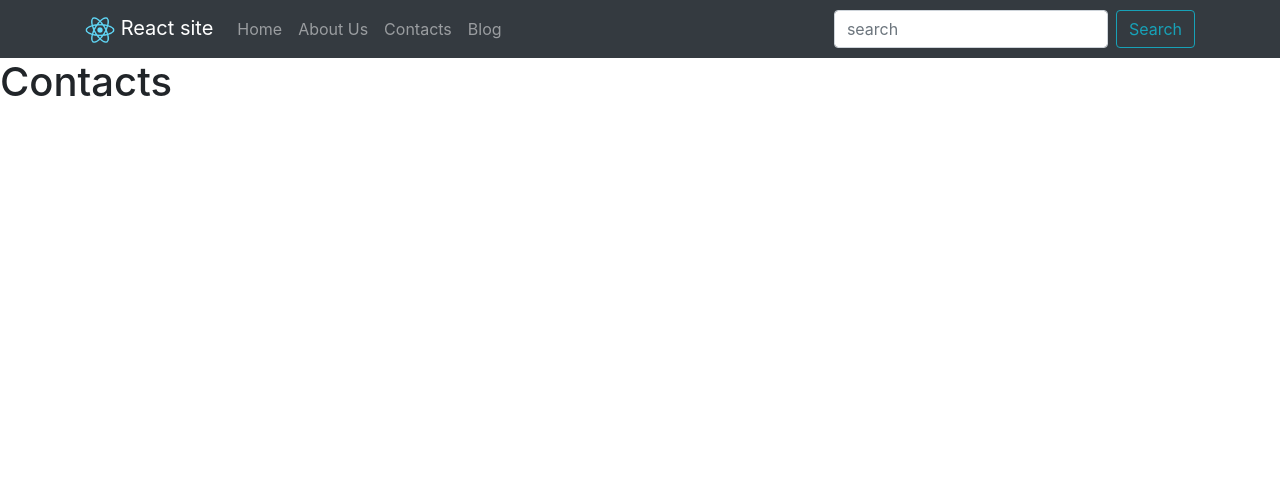
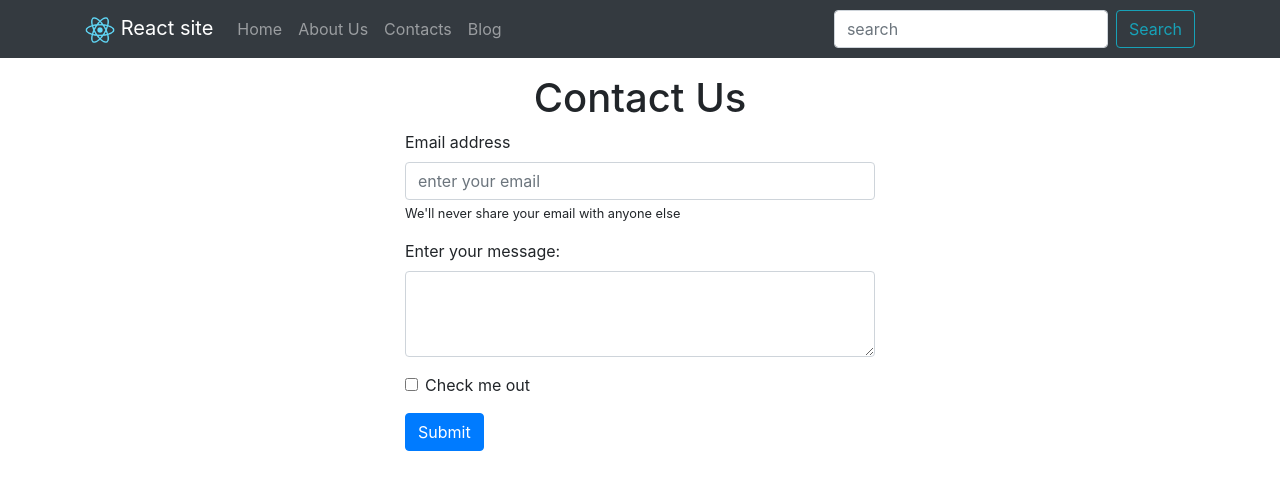
Before and after one commit to git-dmitriy/react-tutorial, a React (Create React App) app: page /contacts in a window 1280 px wide. Shown: the top 490 px of the page. Built offline with nearby package versions, Linux system fonts and the light colour scheme.

Commit message:
Форма обратной связи

```diff
--- a/src/Pages/Contacts.js
+++ b/src/Pages/Contacts.js
@@ -1,13 +1,31 @@
 import React, { Component } from "react";
+import { Form, Button, Container } from "react-bootstrap";
 
-class Home extends Component {
+class Contacts extends Component {
   render() {
     return (
-      <div>
-        <h1>Contacts</h1>
-      </div>
+      <Container className="mt-3" style={{ width: "500px" }}>
+        <h1 className="text-center">Contact Us</h1>
+        <Form>
+          <Form.Group controlId="formBasicEmail">
+            <Form.Label>Email address</Form.Label>
+            <Form.Control type="email" placeholder="enter your email" />
+            <Form.Text>We'll never share your email with anyone else</Form.Text>
+          </Form.Group>
+          <Form.Group controlId="formBasicComment">
+            <Form.Label>Enter your message:</Form.Label>
+            <Form.Control as="textarea" rows={3} />
+          </Form.Group>
+          <Form.Group controlId="formBasicCheckbox">
+            <Form.Check type="checkbox" label="Check me out" />
+          </Form.Group>
+          <Button variant="primary" type="submit">
+            Submit
+          </Button>
+        </Form>
+      </Container>
     );
   }
 }
 
-export default Home;
+export default Contacts;
```
